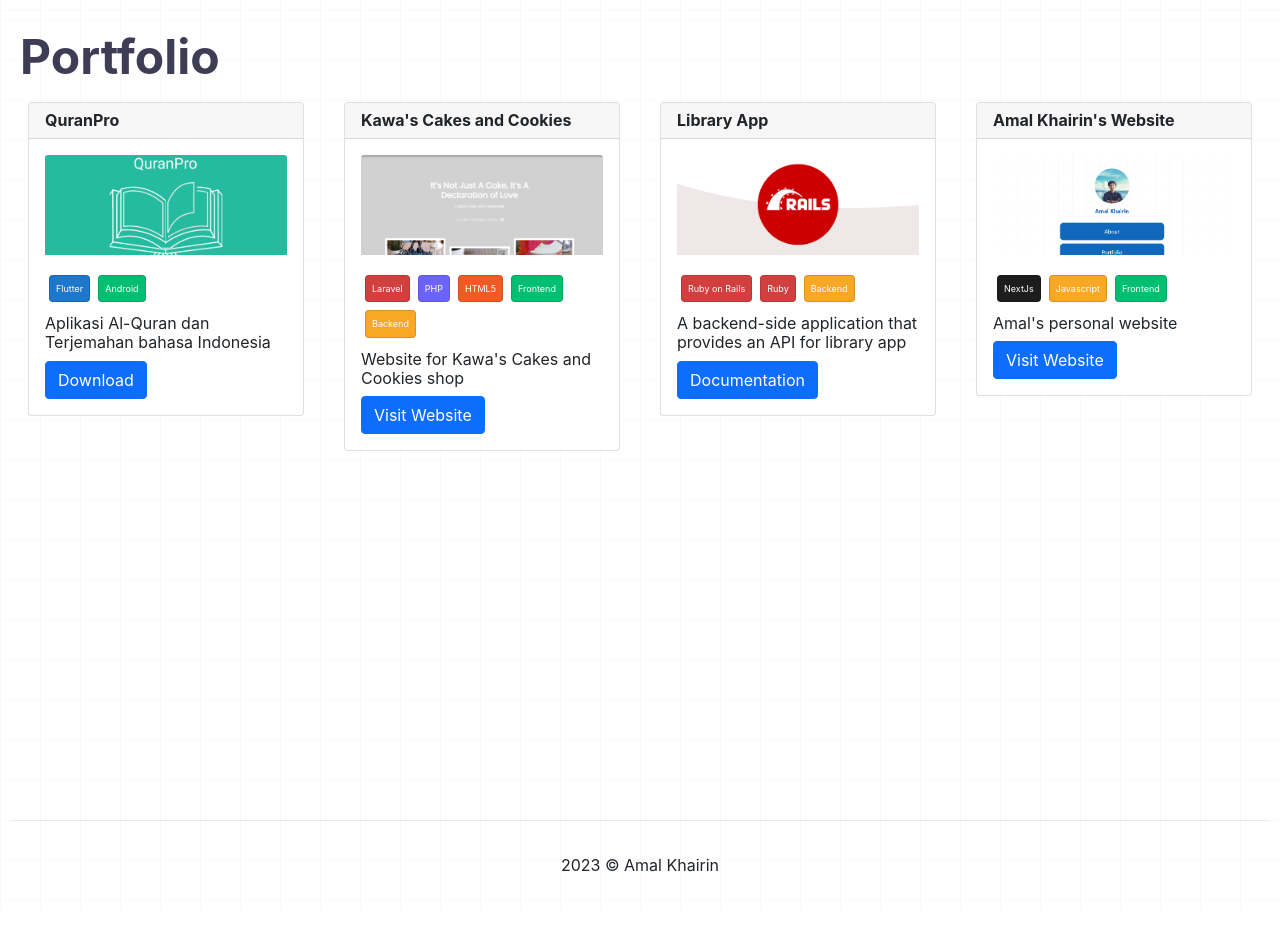
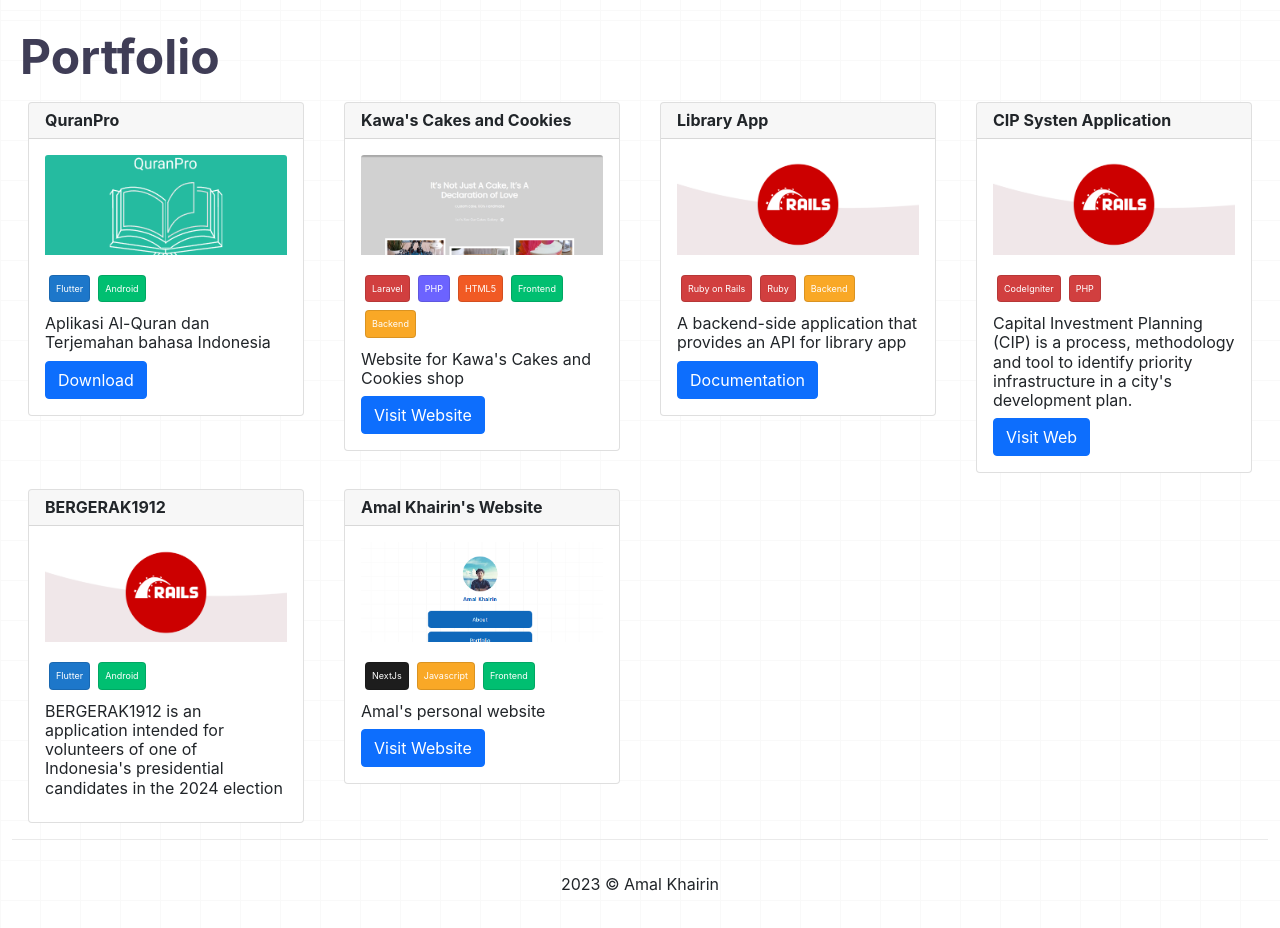
Before and after one commit to amalkhairin/next-js-web, a Next.js app: page /apps in a window 1280 px wide. Built offline with nearby package versions, Linux system fonts and the light colour scheme.

Commit message:
update porto

```diff
--- a/pages/about.js
+++ b/pages/about.js
@@ -38,6 +38,23 @@
         <div class="timeline">
             <div class="time-container left">
                 <div class="time-content">
+                    <h2>Maret - August 2023</h2>
+                    <h4 style={{ color: '#474e5d' }} className='mt-2'><strong>Full-stack Web Developer - Full-time</strong></h4>
+                    <h6><small>PT Lenggogeni</small></h6>
+                    <p className='mt-2' style={{ fontSize:10 }}><small>-</small></p>
+                    <p className='mt-3' style={{ fontSize:10 }}><b>Responsibility:</b></p>
+                    <ul style={{ fontSize:10 }}>
+                      <li> • Work closely with the team in building the website</li>
+                      <li> • Work using CodeIgniter framework to build the system</li>
+                      <li> • Responsible for handling API data</li>
+                      <li> • Responsible for creating website front-end modules</li>
+                      <li> • Responsible for creating master data page</li>
+                    </ul>
+                    <a href='../apps' className='btn btn-sm btn-primary mt-3'>Project: Capital Investment Plan System App</a>
+                </div>
+            </div>
+            <div class="time-container right">
+                <div class="time-content">
                     <h2>February - August 2022</h2>
                     <h4 style={{ color: '#474e5d' }} className='mt-2'><strong>Backend Engineer - Apprenticeship</strong></h4>
                     <h6><small>Yayasan Anak Bangsa Bisa (Gen. GIGIH 2.0)</small></h6>
@@ -51,7 +68,7 @@
                     <a href='../apps' className='btn btn-sm btn-primary mt-3'>Product: Library App</a>
                 </div>
             </div>
-            <div class="time-container right">
+            <div class="time-container left">
                 <div class="time-content">
                     <h2>July - August 2021</h2>
                     <h4 style={{ color: '#474e5d' }} className='mt-2'><strong>Android Developer - Internship</strong></h4>
--- a/pages/apps/index.js
+++ b/pages/apps/index.js
@@ -119,6 +119,55 @@
                     <div className='col col-auto'>
                         <div className="card m-2" >
                             <div className='card-header'>
+                                <h3 style={{ fontWeight: 'bold' }}>CIP Systen Application</h3>
+                            </div>
+                            <div className="card-body">
+                                <img src="ruby_thumbnail.png" width={200} height={100} alt="Avatar" className="card-img-top mb-3" style={{objectFit: 'cover', height:100, width:300}} />
+                                <div className='row row-cols-3 mb-2 mx-auto'>
+                                    <div className='col col-auto p-0 m-1'>
+                                        <div className='card' style={{ padding: 6, background: '#D13F3F', color: 'white' }}>
+                                            <span style={{ fontSize:9 }}>CodeIgniter</span>
+                                        </div>
+                                    </div>
+                                    <div className='col col-auto p-0 m-1'>
+                                        <div className='card' style={{ padding: 6, background: '#D13F3F', color: 'white' }}>
+                                            <span style={{ fontSize:9 }}>PHP</span>
+                                        </div>
+                                    </div>
+                                </div>
+                                <h5 className="card-text pb-2">Capital Investment Planning (CIP) is a process, methodology and tool to identify priority infrastructure in a city's development plan.</h5>
+                                <button onClick={() => handleClick(Constant.CIP_URL)} className="btn btn-primary">Visit Web</button>
+                            </div>
+                        </div>
+                    </div>
+
+                    <div className='col col-auto'>
+                        <div className="card m-2" >
+                            <div className='card-header'>
+                                <h3 style={{ fontWeight: 'bold' }}>BERGERAK1912</h3>
+                            </div>
+                            <div className="card-body">
+                                <img src="ruby_thumbnail.png" width={200} height={100} alt="Avatar" className="card-img-top mb-3" style={{objectFit: 'cover', height:100, width:300}} />
+                                <div className='row row-cols-3 mb-2 mx-auto'>
+                                    <div className='col col-auto p-0 m-1'>
+                                        <div className='card' style={{ padding: 6, background: '#1D77CA', color: 'white' }}>
+                                            <span style={{ fontSize:9 }}>Flutter</span>
+                                        </div>
+                                    </div>
+                                    <div className='col col-auto p-0 m-1'>
+                                        <div className='card' style={{ padding: 6, background: '#00BF71', color: 'white' }}>
+                                            <span style={{ fontSize:9 }}>Android</span>
+                                        </div>
+                                    </div>
+                                </div>
+                                <h5 className="card-text pb-2">BERGERAK1912 is an application intended for volunteers of one of Indonesia's presidential candidates in the 2024 election</h5>
+                            </div>
+                        </div>
+                    </div>
+
+                    <div className='col col-auto'>
+                        <div className="card m-2" >
+                            <div className='card-header'>
                                 <h3 style={{ fontWeight: 'bold' }}>Amal Khairin&apos;s Website</h3>
                             </div>
                             <div className="card-body">
--- a/src/constant.js
+++ b/src/constant.js
@@ -1,7 +1,8 @@
 export const QURAN_URL = "https://drive.google.com/uc?export=download&id=1RzmtZ67uh7iPI03mwV3h9zcIi15DXlNr"
 export const KAWA_URL = "https://kawacakescookies.com/"
 export const RUBY_URL = "https://github.com/amalkhairin/library-app/wiki#documentation-libary-app"
-export const NEXT_URL = "https://www.amalkhairin.site/"
+export const CIP_URL = "https://cip-kemendagri.id/"
+export const NEXT_URL = "https://www.amalkhairnn.site/"
 export const LINKED_IN_URL = "https://www.linkedin.com/in/amal-khairin/"
 export const INSTAGRAM_URL = "https://www.instagram.com/amalkhrn/"
 export const INSTAGRAM_H_URL = "https://www.instagram.com/art.maruu/"
```
